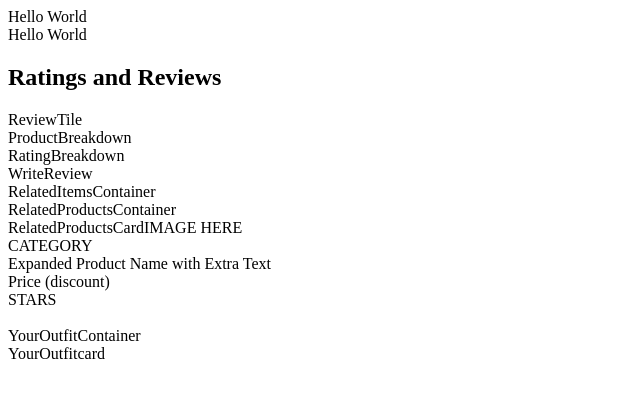
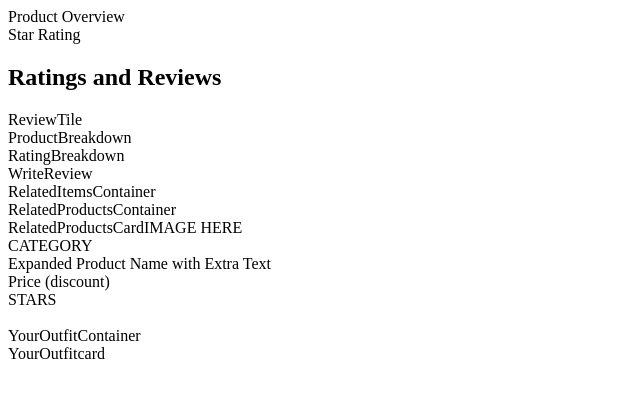
Before and after one commit to Beast-Technology/Atelier, a React (Create React App) app in the folder client/: page / in a window 1280 px wide. Shown: the top 398 px of the page, without its empty margins (0-640 px from the left). Built offline with nearby package versions, Linux system fonts and the light colour scheme; the HTML template or start-up script is replaced by a standard one.

Commit message:
Trying to fix main - scripts, files, and gitignore. Made skeleton of ProductOverview module, need to pull data to see how it's modeled

```diff
--- a/client/src/App.jsx
+++ b/client/src/App.jsx
@@ -1,15 +1,12 @@
 import React from 'react';
 import RelatedItemsContainer from './RelatedItems/RelatedItemsContainer.jsx';
-
-
-
 import RatingsAndReviews from './RatingsAndReviews/RatingsAndReviews.jsx';
+import ProductOverview from './ProductOverview/ProductOverview.jsx';
 
 function App() {
   return (
     <div>
-      Hello World
-      <div>Hello World</div>
+      <ProductOverview />
       <RatingsAndReviews />
       <RelatedItemsContainer />
     </div>
--- /dev/null
+++ b/client/src/ProductOverview/ProductOverview.jsx
@@ -0,0 +1,14 @@
+import React from 'react';
+import StarRating from './StarRating.jsx';
+
+function ProductOverview() {
+
+  return (
+    <div>
+      Product Overview
+      <StarRating />
+    </div>
+  )
+}
+
+export default ProductOverview;
--- /dev/null
+++ b/client/src/ProductOverview/StarRating.jsx
@@ -0,0 +1,10 @@
+import React, {useState, useEffect} from 'react';
+
+function StarRating(props) {
+
+  return (
+    <div>Star Rating</div>
+  )
+}
+
+export default StarRating;
--- a/client/src/index.jsx
+++ b/client/src/index.jsx
@@ -1,10 +1,7 @@
 import React from 'react';
-// import ReactDOM from 'react-dom';
 import { createRoot } from 'react-dom/client';
 import App from './App.jsx';
 
-// ReactDOM.render(<App />, document.getElementById('root'));
-
 const container = document.getElementById('root');
 const root = createRoot(container);
-root.render(<App tab="home" />);
+root.render(<App tab="home"/>);
```
Also changed, not shown: .eslintrc.json (deleted), 1 other file (tests, documents, lock files or other folders).
